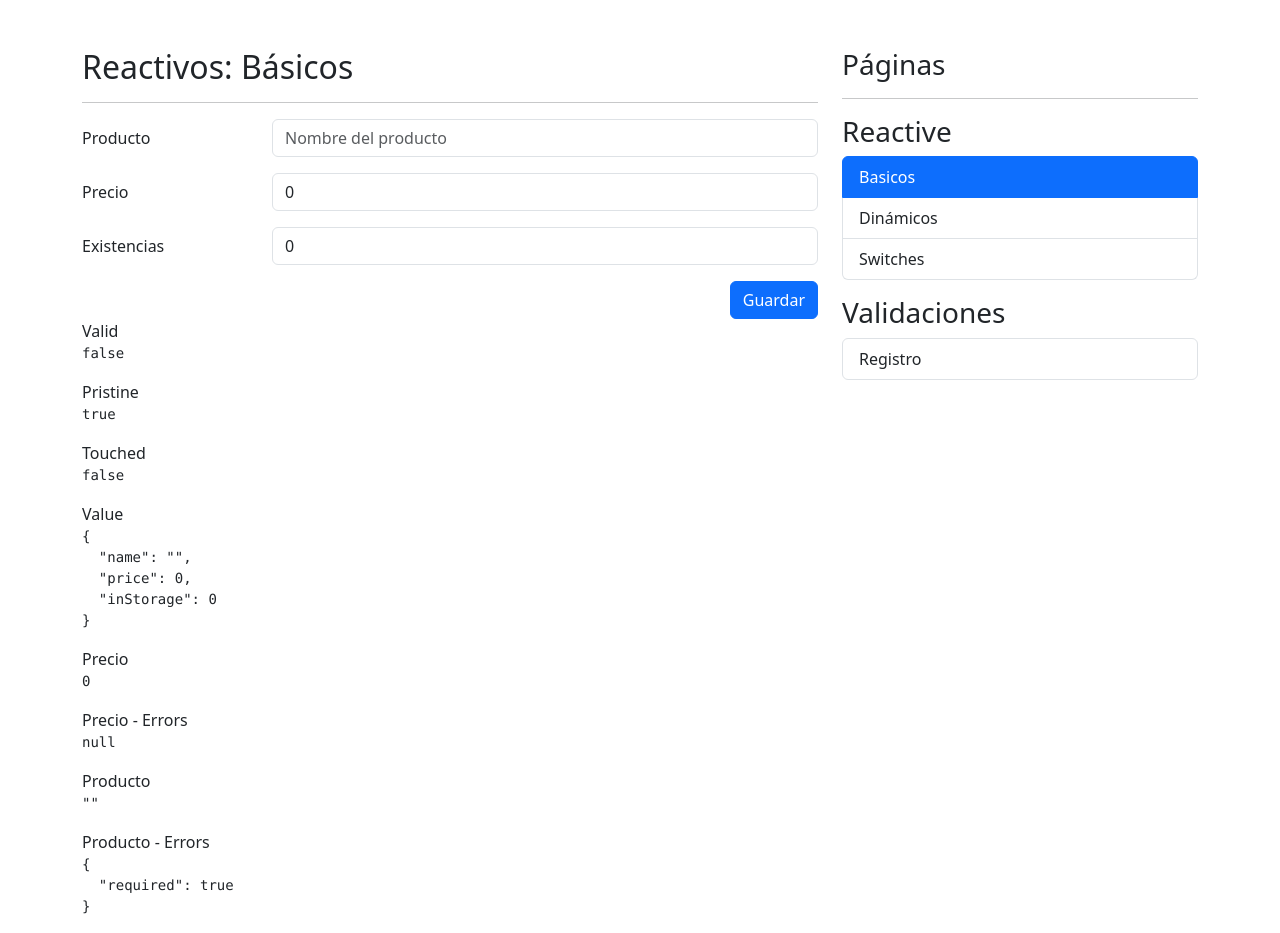
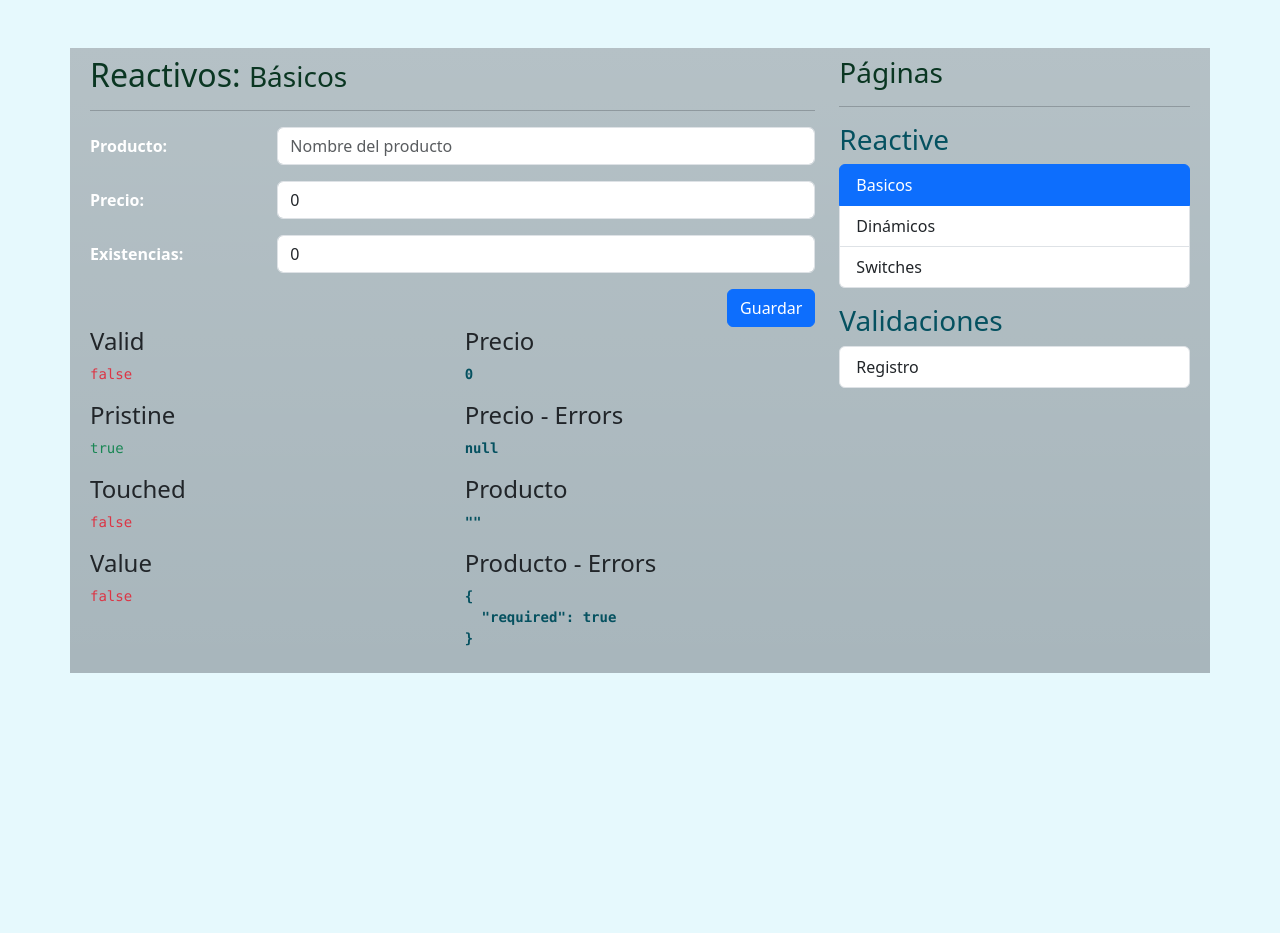
Before and after one commit to AngelPdrzG/FormsApp, an Angular app: page /reactive/basic in a window 1280 px wide. After the commit the page ends 800 px from the top, so only its background shows below. Built offline with nearby package versions, Linux system fonts and the light colour scheme.

Commit message:
Estilos personalizados

```diff
--- a/src/app/app.component.html
+++ b/src/app/app.component.html
@@ -1,4 +1,4 @@
-<div class="row mt-5">
+<div class="row mt-5 bg-secondary bg-opacity-50 bg-gradient p-2">
   <div class="col">
     <router-outlet></router-outlet>
   </div>
--- a/src/app/app.component.ts
+++ b/src/app/app.component.ts
@@ -3,7 +3,7 @@ import { Component } from '@angular/core';
 @Component({
   selector: 'app-root',
   templateUrl: './app.component.html',
-  styleUrls: ['./app.component.css']
+  styleUrls: ['./app.component.css'],
 })
 export class AppComponent {
   title = 'formApp';
--- a/src/app/auth/pages/register-page/register-page.component.html
+++ b/src/app/auth/pages/register-page/register-page.component.html
@@ -1,4 +1,4 @@
-<h2>Validaciones Reactivas</h2>
+<h2 class="text-success-emphasis">Validaciones Reactivas</h2>
 <hr />
 
 <div class="row">
@@ -6,13 +6,16 @@
     <form [formGroup]="myForm" (ngSubmit)="onSubmit()" autocomplete="off">
       <!-- Nombre -->
       <div class="row mb-3">
-        <label class="col-sm-3 col-form-label">Nombre</label>
+        <label class="col-sm-3 col-form-label text-white"
+          ><strong>Nombre:</strong></label
+        >
         <div class="col-sm-9">
           <input
             type="text"
             class="form-control"
             formControlName="name"
             placeholder="Nombre del usuario"
+            [ngClass]="isValidField('name') ? 'bg-warning' : ''"
           />
 
           <span *ngIf="isValidField('name')" class="form-text text-danger">
@@ -23,13 +26,16 @@
 
       <!-- Email -->
       <div class="row mb-3">
-        <label class="col-sm-3 col-form-label">Email</label>
+        <label class="col-sm-3 col-form-label text-white"
+          ><strong>Email:</strong></label
+        >
         <div class="col-sm-9">
           <input
             type="email"
             class="form-control"
             formControlName="email"
             placeholder="Email del usuario"
+            [ngClass]="isValidField('name') ? 'bg-warning' : ''"
           />
           <span *ngIf="isValidField('email')" class="form-text text-danger">
             mensaje de error del email
@@ -39,13 +45,16 @@
 
       <!-- Username -->
       <div class="row mb-3">
-        <label class="col-sm-3 col-form-label">Username</label>
+        <label class="col-sm-3 col-form-label text-white"
+          ><strong>Username:</strong></label
+        >
         <div class="col-sm-9">
           <input
             type="text"
             class="form-control"
             formControlName="username"
             placeholder="Nombre código del usuario"
+            [ngClass]="isValidField('name') ? 'bg-warning' : ''"
           />
           <span *ngIf="isValidField('username')" class="form-text text-danger">
             El username no puede ser Strider
@@ -55,13 +64,16 @@
 
       <!-- Password -->
       <div class="row mb-3">
-        <label class="col-sm-3 col-form-label">Password</label>
+        <label class="col-sm-3 col-form-label text-white"
+          ><strong>Password:</strong></label
+        >
         <div class="col-sm-9">
           <input
             type="password"
             class="form-control"
             formControlName="password"
             placeholder="Password de su cuenta"
+            [ngClass]="isValidField('name') ? 'bg-warning' : ''"
           />
 
           <span *ngIf="isValidField('password')" class="form-text text-danger">
@@ -72,13 +84,16 @@
 
       <!-- Password2 -->
       <div class="row mb-3">
-        <label class="col-sm-3 col-form-label">Confirmar</label>
+        <label class="col-sm-3 col-form-label text-white"
+          ><strong>Confirmar:</strong></label
+        >
         <div class="col-sm-9">
           <input
             type="password"
             class="form-control"
             formControlName="password2"
             placeholder="Confirmar la contraseña"
+            [ngClass]="isValidField('name') ? 'bg-warning' : ''"
           />
 
           <span *ngIf="isValidField('password2')" class="form-text text-danger">
@@ -96,23 +111,58 @@
   </div>
 </div>
 
-<h2>Form Valid: {{ myForm.valid }}</h2>
-<h2>Form Status: {{ myForm.status }}</h2>
-<h2>Form Pending: {{ myForm.pending }}</h2>
-<h2>Form errors</h2>
-<pre>{{ myForm.errors | json }}</pre>
+<div class="row">
+  <div class="col">
+    <h4>Form Valid:</h4>
+    <pre
+      [ngClass]="myForm.valid ? 'text-success' : 'text-danger font-italic'"
+      >{{ myForm.valid }}</pre
+    >
 
-<h5>Nombre</h5>
-<pre>{{ myForm.controls["name"].errors | json }}</pre>
+    <h4>Form Status:</h4>
+    <pre
+      [ngClass]="myForm.status ? 'text-success' : 'text-danger font-italic'"
+      >{{ myForm.status }}</pre
+    >
 
-<h5>Email</h5>
-<pre>{{ myForm.controls["email"].errors | json }}</pre>
+    <h4>Form Pending:</h4>
+    <pre
+      [ngClass]="myForm.pending ? 'text-success' : 'text-danger font-italic'"
+      >{{ myForm.pending }}</pre
+    >
 
-<h5>Username</h5>
-<pre>{{ myForm.controls["username"].errors | json }}</pre>
+    <h4>Form errors</h4>
+    <pre
+      [ngClass]="myForm.errors ? 'text-success' : 'text-danger font-italic'"
+      >{{ myForm.errors | json }}</pre
+    >
+  </div>
+  <div class="col">
+    <h4>Nombre</h4>
+    <pre class="text-info-emphasis fw-bold">{{
+      myForm.controls["name"].errors | json
+    }}</pre>
 
-<h5>Password</h5>
-<pre>{{ myForm.controls["password"].errors | json }}</pre>
+    <h4>Email</h4>
+    <pre class="text-info-emphasis fw-bold">{{
+      myForm.controls["email"].errors | json
+    }}</pre>
+  </div>
 
-<h5>Confirmar</h5>
-<pre>{{ myForm.controls["password2"].errors | json }}</pre>
+  <div class="col">
+    <h4>Username</h4>
+    <pre class="text-info-emphasis fw-bold">{{
+      myForm.controls["username"].errors | json
+    }}</pre>
+
+    <h4>Password</h4>
+    <pre class="text-info-emphasis fw-bold">{{
+      myForm.controls["password"].errors | json
+    }}</pre>
+
+    <h4>Confirmar</h4>
+    <pre class="text-info-emphasis fw-bold">{{
+      myForm.controls["password2"].errors | json
+    }}</pre>
+  </div>
+</div>
--- a/src/app/reactive/pages/basic-page/basic-page.component.html
+++ b/src/app/reactive/pages/basic-page/basic-page.component.html
@@ -1,4 +1,4 @@
-<h2>Reactivos: Básicos</h2>
+<h2 class="text-success-emphasis">Reactivos: <small>Básicos</small></h2>
 <hr />
 
 <div class="row">
@@ -6,13 +6,16 @@
     <form [formGroup]="myForm" (ngSubmit)="onSave()" autocomplete="off">
       <!-- Campo de producto -->
       <div class="mb-3 row">
-        <label class="col-sm-3 col-form-label">Producto</label>
+        <label class="col-sm-3 col-form-label text-white"
+          ><strong>Producto:</strong></label
+        >
         <div class="col-sm-9">
           <input
             type="text"
             class="form-control"
             formControlName="name"
             placeholder="Nombre del producto"
+            [ngClass]="isValidField('name') ? 'bg-warning' : ''"
           />
 
           <span *ngIf="isValidField('name')" class="form-text text-danger">
@@ -23,13 +26,16 @@
 
       <!-- Campo de producto -->
       <div class="mb-3 row">
-        <label class="col-sm-3 col-form-label">Precio</label>
+        <label class="col-sm-3 col-form-label text-white"
+          ><strong>Precio:</strong></label
+        >
         <div class="col-sm-9">
           <input
             type="number"
             class="form-control"
             formControlName="price"
             placeholder="Precio del producto"
+            [ngClass]="isValidField('price') ? 'bg-warning' : ''"
           />
           <span *ngIf="isValidField('price')" class="form-text text-danger">
             El precio debe de ser 0 o mayor
@@ -39,13 +45,16 @@
 
       <!-- Campo de existencias -->
       <div class="mb-3 row">
-        <label class="col-sm-3 col-form-label">Existencias</label>
+        <label class="col-sm-3 col-form-label text-white"
+          ><strong>Existencias:</strong></label
+        >
         <div class="col-sm-9">
           <input
             type="number"
             class="form-control"
             formControlName="inStorage"
             placeholder="Existencias del producto"
+            [ngClass]="isValidField('inStorage') ? 'bg-warning' : ''"
           />
 
           <span *ngIf="isValidField('inStorage')" class="form-text text-danger">
@@ -67,28 +76,50 @@
 
 <div class="row">
   <div class="col">
-    <span>Valid</span>
-    <pre>{{ myForm.valid | json }}</pre>
+    <h4>Valid</h4>
+    <pre
+      [ngClass]="myForm.valid ? 'text-success' : 'text-danger font-italic'"
+      >{{ myForm.valid | json }}</pre
+    >
 
-    <span>Pristine</span>
-    <pre>{{ myForm.pristine | json }}</pre>
+    <h4>Pristine</h4>
+    <pre
+      [ngClass]="myForm.pristine ? 'text-success' : 'text-danger font-italic'"
+      >{{ myForm.pristine | json }}</pre
+    >
 
-    <span>Touched</span>
-    <pre>{{ myForm.touched | json }}</pre>
+    <h4>Touched</h4>
+    <pre
+      [ngClass]="myForm.touched ? 'text-success' : 'text-danger font-italic'"
+      >{{ myForm.touched | json }}</pre
+    >
 
-    <span>Value</span>
-    <pre>{{ myForm.value | json }}</pre>
+    <h4>Value</h4>
+    <pre
+      [ngClass]="myForm.valid ? 'text-success' : 'text-danger font-italic'"
+      >{{ myForm.valid | json }}</pre
+    >
+  </div>
 
-    <span>Precio</span>
-    <pre>{{ myForm.controls["price"].value | json }}</pre>
+  <div class="col">
+    <h4>Precio</h4>
+    <pre class="text-info-emphasis fw-bold">{{
+      myForm.controls["price"].value | json
+    }}</pre>
 
-    <span>Precio - Errors</span>
-    <pre>{{ myForm.controls["price"].errors | json }}</pre>
+    <h4>Precio - Errors</h4>
+    <pre class="text-info-emphasis fw-bold">{{
+      myForm.controls["price"].errors | json
+    }}</pre>
 
-    <span>Producto</span>
-    <pre>{{ myForm.controls["name"].value | json }}</pre>
+    <h4>Producto</h4>
+    <pre class="text-info-emphasis fw-bold">{{
+      myForm.controls["name"].value | json
+    }}</pre>
 
-    <span>Producto - Errors</span>
-    <pre>{{ myForm.controls["name"].errors | json }}</pre>
+    <h4>Producto - Errors</h4>
+    <pre class="text-info-emphasis fw-bold">{{
+      myForm.controls["name"].errors | json
+    }}</pre>
   </div>
 </div>
--- a/src/app/reactive/pages/basic-page/basic-page.component.ts
+++ b/src/app/reactive/pages/basic-page/basic-page.component.ts
@@ -44,10 +44,12 @@ export class BasicPageComponent implements OnInit {
 
     for (const key of Object.keys(errors)) {
       switch (key) {
-        case 'required':
+        case 'required': {
           return 'Este campo es requerido';
-        case 'minLength':
-          return `Minimo ${errors['minLength'].requiredLength} characters`;
+        }
+        case 'minlength': {
+          return `Minimo ${errors['minlength'].requiredLength} characters`;
+        }
       }
     }
 
--- a/src/app/reactive/pages/dynamic-page/dynamic-page.component.html
+++ b/src/app/reactive/pages/dynamic-page/dynamic-page.component.html
@@ -1,15 +1,18 @@
-<h2>Reactivos: <small> Dinámicos </small></h2>
+<h2 class="text-success-emphasis">Reactivos: <small> Dinámicos </small></h2>
 <hr />
 
 <form [formGroup]="myForm" (ngSubmit)="onSubmit()" autocomplete="off">
   <!-- Nombre -->
   <div class="mb-3 row">
-    <label class="col-sm-3 col-form-label">Nombre</label>
+    <label class="col-sm-3 col-form-label text-white"
+      ><strong>Nombre</strong></label
+    >
     <div class="col-sm-9">
       <input
         class="form-control"
         formControlName="name"
         placeholder="Nombre de la persona"
+        [ngClass]="isValidField('name') ? 'bg-warning' : ''"
       />
       <span *ngIf="isValidField('name')" class="form-text text-danger">
         {{ getFieldError("name") }}
@@ -19,7 +22,9 @@
 
   <!-- Agregar Favorito -->
   <div class="mb-3 row">
-    <label class="col-sm-3 col-form-label">Agregar</label>
+    <label class="col-sm-3 col-form-label text-white"
+      ><strong>Agregar</strong></label
+    >
     <div class="col-sm-9">
       <div class="input-group">
         <input
@@ -41,14 +46,22 @@
 
   <!-- Lista de Juegos Favoritos -->
   <div class="mb-3 row">
-    <label class="col-sm-3 col-form-label">Favoritos</label>
+    <label class="col-sm-3 col-form-label text-white"
+      ><strong>Favoritos</strong></label
+    >
     <div class="col-sm-9" formArrayName="favouriteGames">
       <div
         class="mb-1"
         *ngFor="let favourite of favouriteGamesControl.controls; let i = index"
       >
         <div class="input-group">
-          <input [formControlName]="i" class="form-control" />
+          <input
+            [formControlName]="i"
+            class="form-control"
+            [ngClass]="
+              isValidFieldInArray(favouriteGamesControl, i) ? 'bg-warning' : ''
+            "
+          />
 
           <button
             class="btn btn-outline-danger"
@@ -78,14 +91,27 @@
   </div>
 </form>
 
-<span>Valid</span>
-<pre>{{ myForm.valid | json }}</pre>
-<br />
+<div class="row">
+  <div class="col">
+    <h4>Valid</h4>
+    <pre
+      [ngClass]="myForm.valid ? 'text-success' : 'text-danger font-italic'"
+      >{{ myForm.valid | json }}</pre
+    >
+    <br />
 
-<span>Value</span>
-<pre>{{ myForm.value | json }}</pre>
-<br />
+    <h4>Value</h4>
+    <pre
+      [ngClass]="myForm.valid ? 'text-success' : 'text-danger font-italic'"
+      >{{ myForm.valid | json }}</pre
+    >
+  </div>
 
-<span>Agregar Juego</span>
-<pre>{{ newFavorite.valid | json }}</pre>
-<pre>{{ newFavorite.value | json }}</pre>
+  <br />
+
+  <div class="col">
+    <h4>Agregar Juego</h4>
+    <pre class="text-info-emphasis fw-bold">{{ newFavorite.valid | json }}</pre>
+    <pre class="text-info-emphasis fw-bold">{{ newFavorite.value | json }}</pre>
+  </div>
+</div>
--- a/src/app/reactive/pages/dynamic-page/dynamic-page.component.ts
+++ b/src/app/reactive/pages/dynamic-page/dynamic-page.component.ts
@@ -51,8 +51,8 @@ export class DynamicPageComponent {
       switch (key) {
         case 'required':
           return 'Este campo es requerido';
-        case 'minLength':
-          return `Minimo ${errors['minLength'].requiredLength} characters`;
+        case 'minlength':
+          return `Minimo ${errors['minlength'].requiredLength} characters`;
       }
     }
 
--- a/src/app/reactive/pages/switches-page/switches-page.component.html
+++ b/src/app/reactive/pages/switches-page/switches-page.component.html
@@ -1,10 +1,12 @@
-<h2>Reactivos: Switches</h2>
+<h2 class="text-success-emphasis">Reactivos: <small>Switches</small></h2>
 <hr />
 
 <form [formGroup]="myForm" (ngSubmit)="onSave()" autocomplete="off">
   <!-- Radio -->
   <div class="row mb-3">
-    <label class="col-sm-3 col-form-label">Género</label>
+    <label class="col-sm-3 col-form-label text-white"
+      ><strong>Género</strong></label
+    >
     <div class="col-sm-9">
       <div class="form-check">
         <input
@@ -32,7 +34,9 @@
 
   <!-- Switches -->
   <div class="row mb-3">
-    <label class="col-sm-3 col-form-label">Notificaciones</label>
+    <label class="col-sm-3 col-form-label text-white"
+      ><strong>Notificaciones</strong></label
+    >
     <div class="col-sm-9">
       <div class="form-check form-switch mt-2">
         <input
@@ -80,19 +84,38 @@
   </div>
 </form>
 
-<h5>Valor del formulario</h5>
-<pre>{{ myForm.value | json }}</pre>
-<br />
+<div class="row">
+  <div class="col">
+    <h4>Valid</h4>
+    <pre
+      [ngClass]="myForm.valid ? 'text-success' : 'text-danger font-italic'"
+      >{{ myForm.valid | json }}</pre
+    >
 
-<h5>Persona</h5>
-<pre>{{ "object" | json }}</pre>
-<br />
+    <h4>Value</h4>
+    <pre
+      [ngClass]="myForm.valid ? 'text-success' : 'text-danger font-italic'"
+      >{{ myForm.value | json }}</pre
+    >
+  </div>
 
-<h5>Valid</h5>
-<pre>{{ myForm.valid | json }}</pre>
+  <div class="col">
+    <h4>Persona</h4>
+    <pre class="text-info-emphasis fw-bold">{{ person | json }}</pre>
 
-<!-- <h5>Términos</h5> -->
-<!-- <pre>{{ myForm.controls?.terminos?.errors | json }}</pre> -->
+    <h4>Genero</h4>
+    <pre class="text-info-emphasis fw-bold">{{
+      myForm.controls["gender"].value | json
+    }}</pre>
 
-<!-- <br>
-<pre>Condiciones: </pre> -->
+    <h4>Notifiaciones</h4>
+    <pre class="text-info-emphasis fw-bold">{{
+      myForm.controls["wantNotifications"].value | json
+    }}</pre>
+
+    <h4>Term. y Cond.</h4>
+    <pre class="text-info-emphasis fw-bold">{{
+      myForm.controls["termsAndConditions"].value | json
+    }}</pre>
+  </div>
+</div>
--- a/src/app/shared/components/side-menu/side-menu.component.html
+++ b/src/app/shared/components/side-menu/side-menu.component.html
@@ -1,7 +1,7 @@
-<h3>Páginas</h3>
+<h3 class="text-success-emphasis">Páginas</h3>
 <hr />
 
-<h3 class="mt-3">Reactive</h3>
+<h3 class="mt-3 text-info-emphasis">Reactive</h3>
 
 <ul class="list-group">
   <li
@@ -14,7 +14,7 @@
   </li>
 </ul>
 
-<h3 class="mt-3">Validaciones</h3>
+<h3 class="mt-3 text-info-emphasis">Validaciones</h3>
 
 <ul class="list-group">
   <li
--- a/src/app/shared/components/side-menu/side-menu.component.ts
+++ b/src/app/shared/components/side-menu/side-menu.component.ts
@@ -8,7 +8,10 @@ interface MenuItem {
 @Component({
   selector: 'shared-side-menu',
   templateUrl: './side-menu.component.html',
-  styles: [],
+  styles: [
+    'li {transition: linear .2s}',
+    'li:hover {background-color: #0d6efd; opacity: 0.65; color: white;}',
+  ],
 })
 export class SideMenuComponent {
   public reactiveMenu: MenuItem[] = [
--- a/src/index.html
+++ b/src/index.html
@@ -14,7 +14,7 @@
       crossorigin="anonymous"
     />
   </head>
-  <body class="container">
+  <body class="container bg-info bg-opacity-10 pb-2">
     <app-root></app-root>
   </body>
 </html>
```
